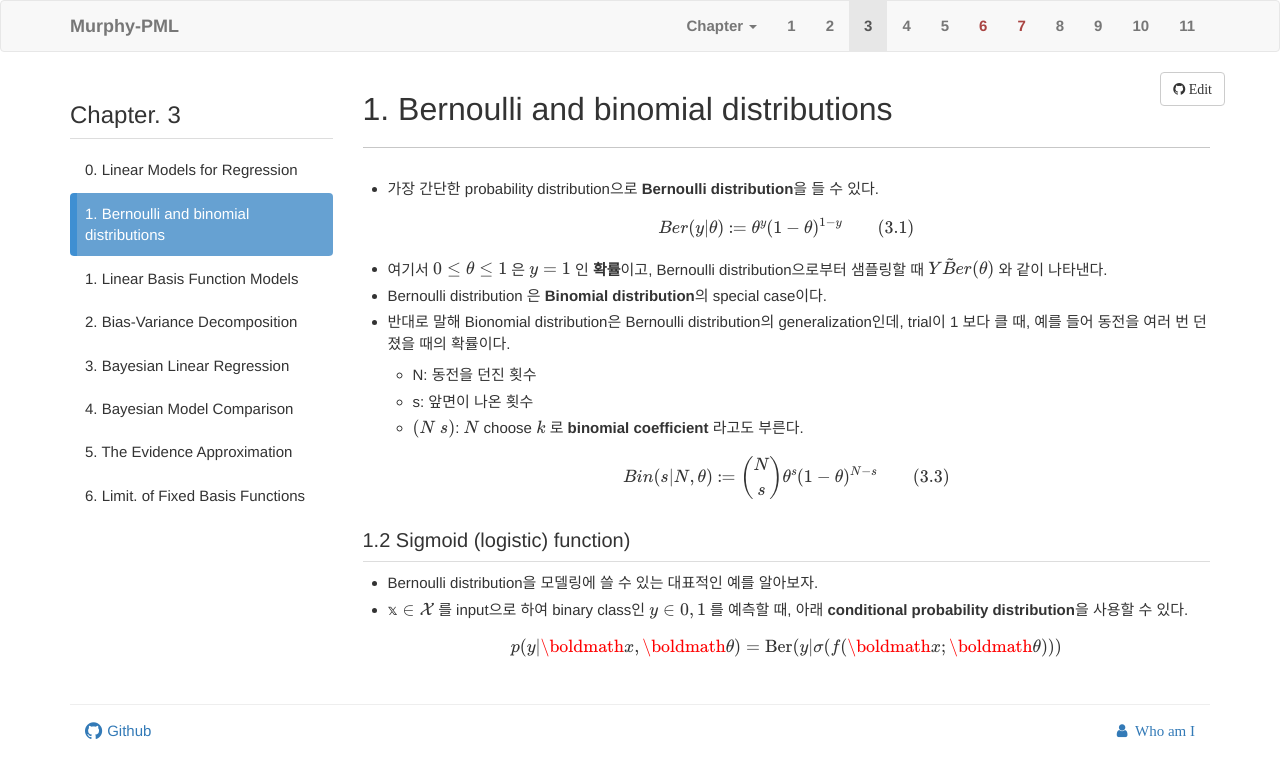
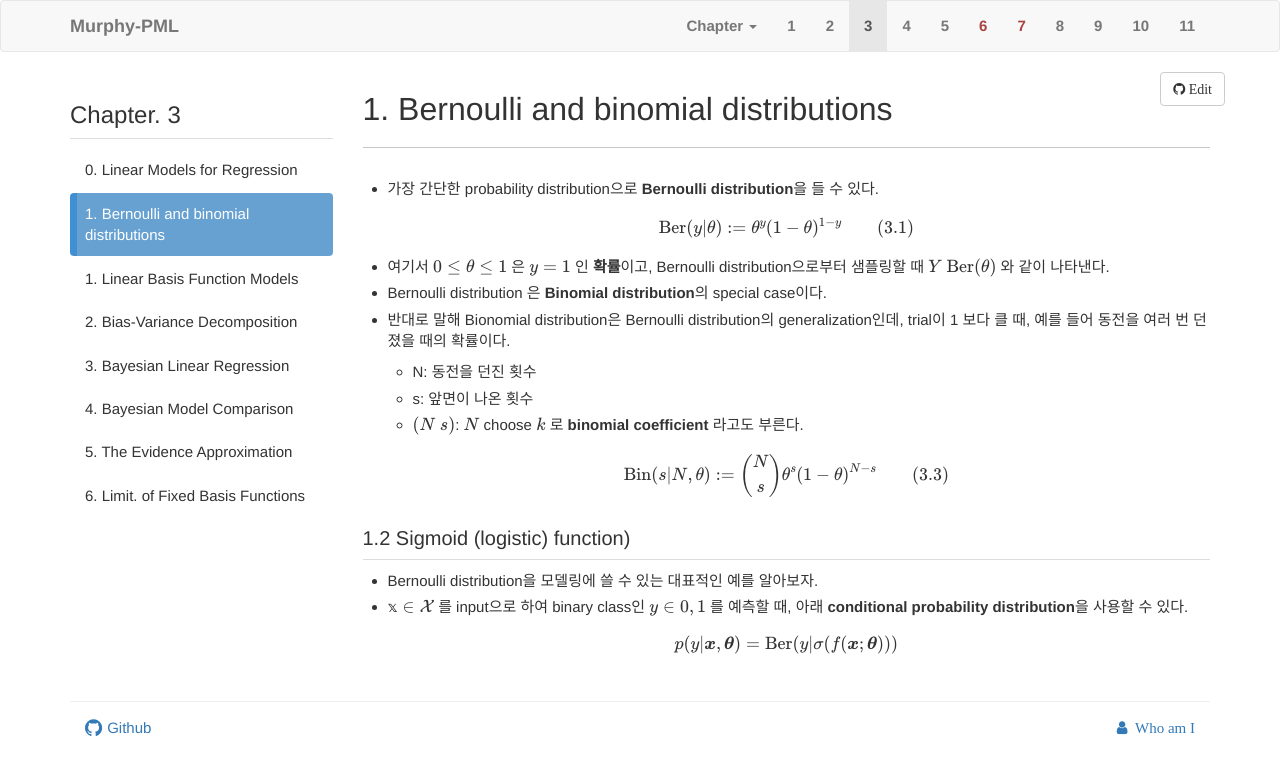
Before and after one commit to HJ-harry/Murphy_PML, a Jekyll site: the page built from docs/chapter03/0_tmp.md, in a window 1280 px wide. Shown: the top 778 px of the page. Built offline with Jekyll 4.4.1, drawn with Linux system fonts in a browser that asks for light colours; nearby versions of some CDN libraries; library files that are not in the unit come from our copies; formulas are drawn with MathJax 3; comment, search, counter and statistics services are not loaded.

Commit message:
Update 0_tmp.md

```diff
--- a/docs/chapter03/0_tmp.md
+++ b/docs/chapter03/0_tmp.md
@@ -6,20 +6,20 @@ title: "1. Bernoulli and binomial distributions"
 
 - 가장 간단한 probability distribution으로 **Bernoulli distribution**을 들 수 있다.
 
-$$Ber(y|\theta) \coloneqq \theta^{y} (1 - \theta)^{1-y}  \qquad{(3.1)}$$
+$$\textrm{Ber}(y|\theta) := \theta^{y} (1 - \theta)^{1-y}  \qquad{(3.1)}$$
 
-- 여기서 \\( 0 \leq \theta \leq 1 \\) 은 \\( y = 1 \\) 인 **확률**이고, Bernoulli distribution으로부터 샘플링할 때 \\( Y \tilde Ber(\theta) \\) 와 같이 나타낸다.
+- 여기서 \\( 0 \leq \theta \leq 1 \\) 은 \\( y = 1 \\) 인 **확률**이고, Bernoulli distribution으로부터 샘플링할 때 \\( Y ~ \textrm{Ber}(\theta) \\) 와 같이 나타낸다.
 - Bernoulli distribution 은 **Binomial distribution**의 special case이다.
 - 반대로 말해 Bionomial distribution은 Bernoulli distribution의 generalization인데, trial이 1 보다 클 때, 예를 들어 동전을 여러 번 던졌을 때의 확률이다.
   - N: 동전을 던진 횟수
   - s: 앞면이 나온 횟수
   - \\( \begin{pmatrix} N \\ s \end{pmatrix} \\): \\( N \\) choose \\( k \\) 로 **binomial coefficient** 라고도 부른다.
 
-$$Bin(s|N,\theta) \coloneqq \begin{pmatrix} N \\ s \end{pmatrix} \theta^s (1 - \theta)^{N-s} \qquad{(3.3)}$$
+$$\textrm{Bin}(s|N,\theta) := \begin{pmatrix} N \\ s \end{pmatrix} \theta^s (1 - \theta)^{N-s} \qquad{(3.3)}$$
 
 ### 1.2 Sigmoid (logistic) function)
 
 - Bernoulli distribution을 모델링에 쓸 수 있는 대표적인 예를 알아보자.
 - \\( \mathbb{x} \in \mathcal{X} \\) 를 input으로 하여 binary class인 \\( y \in \{0, 1\} \\) 를 예측할 때, 아래 **conditional probability distribution**을 사용할 수 있다.
 
-$$p(y|\boldmath{x}, \boldmath{\theta}) = \textrm{Ber}(y|\sigma(f(\boldmath{x};\boldmath{\theta})))$$
+$$p(y|\boldsymbol{x}, \boldsymbol{\theta}) = \textrm{Ber}(y|\sigma(f(\boldsymbol{x};\boldsymbol{\theta})))$$
```
